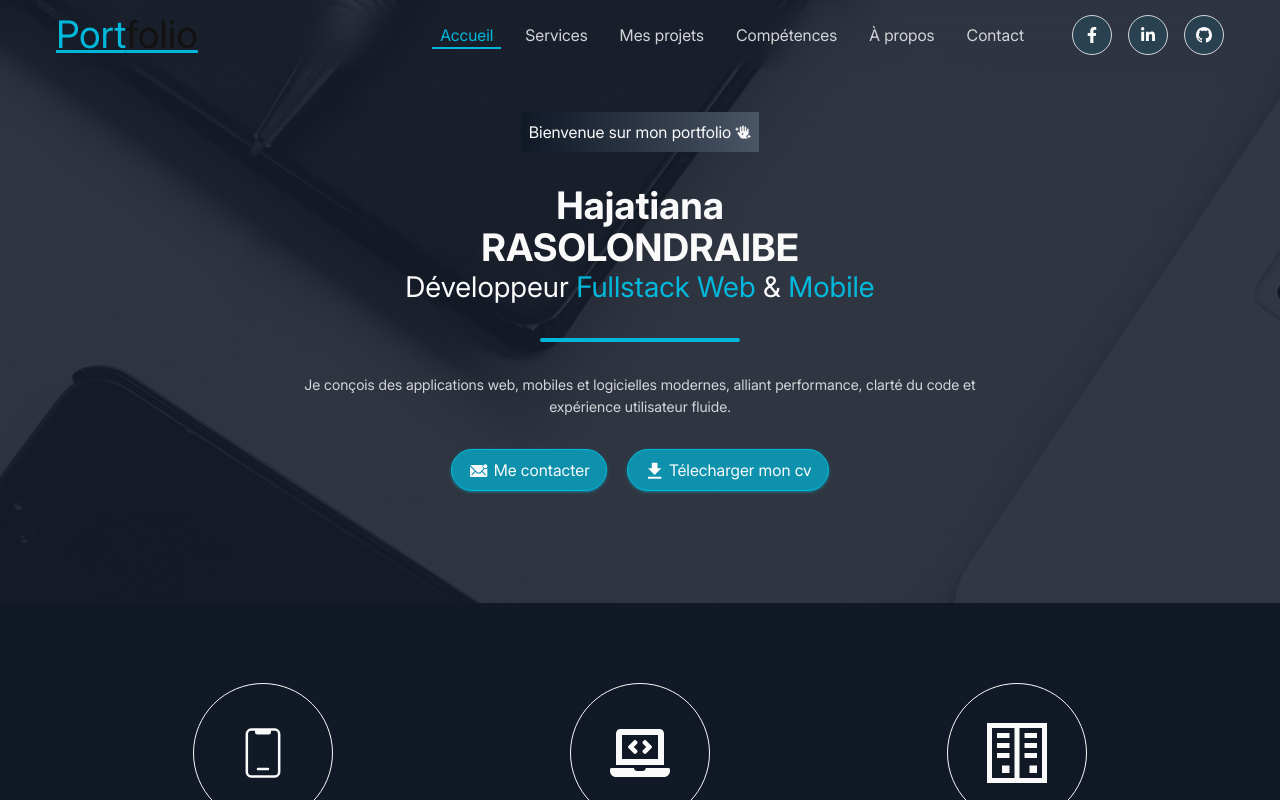
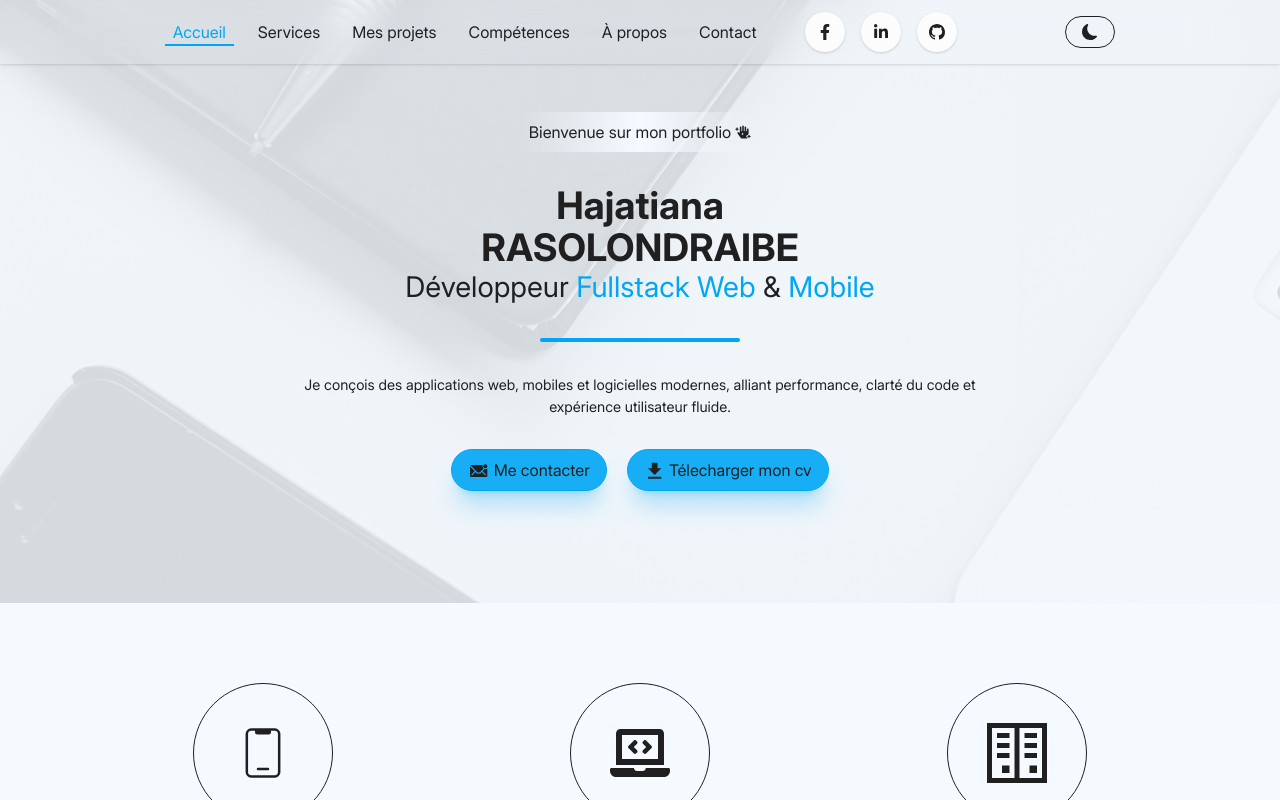
Before and after one commit to Hajatiana-0407/Portfolio-hajatiana, a React (Vite) app: page / in a window 1280 px wide. Built offline with nearby package versions, Linux system fonts and the light colour scheme.

Commit message:
Creation two mode ( dark , light )

```diff
--- a/src/App.css
+++ b/src/App.css
@@ -6,12 +6,14 @@
     font-weight: 400;
     font-display: swap;
   }
+
   @font-face {
     font-family: 'inter';
     src: url('./assets/fonts/Inter_24pt-SemiBold.ttf') format('truetype');
     font-weight: 600;
     font-display: swap;
   }
+
   @font-face {
     font-family: 'inter';
     src: url('./assets/fonts/Inter_28pt-Bold.ttf') format('truetype');
@@ -21,7 +23,7 @@
 
 
   * {
-  scroll-behavior: smooth ;
+    scroll-behavior: smooth;
   }
 
   #root {
@@ -33,12 +35,21 @@
 
 
   @theme {
-  /*  */
-  --color-background: #111927 ;
-  --color-primary : var(--color-zinc-50)   ;
-  --color-secondary :  var(--color-zinc-300 ) ;
-  --color-theme : var(--color-cyan-500 ) ;
-  /*  */
+    /* LIGHT MODE  */
+    --color-background-primary: #FCFCFC;
+    --color-background: #F4FAFF;
+    --color-primary: #202020;
+    --color-secondary: #616161;
+    --color-theme: var(--color-sky-500);
+    --color-card: #F0F0F0;
+    --color-ring: #D9D9D9;
+    /* LIGHT MODE  */
+
+    /* DARK MODE  */
+
+    /* DARK MODE  */
+
+
     --font-size-sm: 0.750rem;
     --font-size-base: 0.9rem;
     --font-size-xl: 1.333rem;
@@ -56,6 +67,17 @@
     --border-animation: border-expand 0.3s ease-out forwards;
   }
 
+  @layer base {
+    [data-theme='dark'] {
+      --color-background-primary: #111111;
+      --color-background: #191919;
+      --color-primary: var(--color-zinc-50);
+      --color-secondary: var(--color-zinc-300);
+      --color-theme: var(--color-cyan-500);
+      --color-card: #222222;
+      --color-ring: #3A3A3A;
+    }
+  }
 
 
 
@@ -70,7 +92,7 @@
 
   * {
     scrollbar-width: thin;
-  scrollbar-color: white var(--color-background) ;
+    scrollbar-color: white var(--color-background);
   }
 
 
@@ -130,6 +152,7 @@
     .font-medium {
       font-weight: var(--font-weight-medium);
     }
+
     .font-normal {
       font-weight: var(--font-weight-normal);
     }
@@ -139,11 +162,11 @@
     }
 
 
-  .accueil-bg{
+    .accueil-bg {
       background-image: url('./assets/images/accueil-bg.png');
-    background-repeat: no-repeat ;
-    background-position: center ;
-    background-size: cover ;
+      background-repeat: no-repeat;
+      background-position: center;
+      background-size: cover;
     }
 
 
@@ -156,6 +179,10 @@
       background-color: currentColor;
       animation: var(--border-animation);
     }
+
+    * {
+      box-sizing: border-box;
+    }
   }
 
 
@@ -164,30 +191,31 @@
       @apply max-w-[1200px] mx-auto px-4
     }
 
-  .link-underline::after{
-    content:' ';
+    .link-underline::after {
+      content: ' ';
       @apply absolute left-0 bottom-0 w-0 h-[2px] bg-theme transition-all duration-500;
     }
-  .link-underline-active::after{
+
+    .link-underline-active::after {
       @apply w-full;
     }
 
 
-  .card{
-    @apply min-h-40 bg-secondary/5 rounded-lg text-white border-1 border-secondary/10 overflow-hidden
+    .card {
+      @apply min-h-40 bg-card rounded-lg text-white border-1 border-ring overflow-hidden
     }
 
-  .bg-profil{
+    .bg-profil {
       background-image: url('./assets/images/profile.jpg');
-    background-position: center ;
-    background-size: cover ;
-    background-repeat: no-repeat ;
+      background-position: center;
+      background-size: cover;
+      background-repeat: no-repeat;
     }
 
-  .bg-about{
+    .bg-about {
       background-image: url('./assets/images/About.png');
-    background-position: center ;
-    background-size: cover ;
-    background-repeat: no-repeat ;
+      background-position: center;
+      background-size: cover;
+      background-repeat: no-repeat;
     }
   }
--- a/src/App.jsx
+++ b/src/App.jsx
@@ -13,7 +13,7 @@ import { FaArrowUp } from 'react-icons/fa'
 import Footer from './Components/Footer'
 
 function App() {
-  const { activeOnglet, setActiveOnglet } = useAppContext();
+  const { activeOnglet, setActiveOnglet , isDark   } = useAppContext();
   useEffect(() => {
     const observer = new IntersectionObserver(
       (entries) => {
@@ -39,9 +39,11 @@ function App() {
 
 
 
+
+
   return (
     <>
-      <div className='accueil-bg bg-fixed min-h-screen'>
+      <div data-theme={ isDark === true  ? 'dark' : '' } className='accueil-bg bg-fixed min-h-screen'>
         <div className='font-body'>
           <NavBar />
           <Home />
--- /dev/null
+++ b/src/Components/BntLink.jsx
@@ -0,0 +1,14 @@
+import React from 'react'
+
+const BntLink = ({ href = '', icon , size='md' }) => {
+    return (
+        <a href={href}
+            target='_blank'
+            className={`${size === 'xl' ? 'w-12 h-12' : 'w-10 h-10'} shadow shadow-secondary/20 flex justify-center items-center rounded-full bg-background-primary text-primary hover:scale-125 hover:bg-theme/80 hover:shadow-xl hover:shadow-theme/15 hover:text-background-primary transition-all`}
+        >
+            {icon}
+        </ a>
+    )
+}
+
+export default BntLink
--- a/src/Components/Button.jsx
+++ b/src/Components/Button.jsx
@@ -10,7 +10,7 @@ const Button = ({ label = '', icon, type = 'link', href = '#', iscolored = false
             {isLink && <a
                 href={href}
                 download={download}
-                className={`${iscolored ? 'bg-theme/70 border border-theme hover:bg-theme/80 active:ring-offset-2 active:ring-theme' : 'bg-theme/10 border border-primary shadow-md text-primary'}  w-[max-content] rounded-full flex items-center justify-center gap-1 py-2 px-4 text-md  cursor-pointer shadow shadow-theme/50  hover:scale-105 transition-all duration-200 active:scale-90`}>
+                className={`  w-[max-content] rounded-full flex items-center justify-center gap-1 py-2 px-4 text-md  cursor-pointer shadow-xl shadow-theme/25  hover:scale-105 transition-all duration-200 active:scale-90 ${iscolored ? 'bg-theme/90 border border-theme hover:bg-theme/70 active:ring-offset-2 active:ring-theme' : 'bg-background-primary  shadow shadow-secondary text-primary'}`}>
                 <span className='text-xl'>
                     {icon}
                 </span>
@@ -19,7 +19,7 @@ const Button = ({ label = '', icon, type = 'link', href = '#', iscolored = false
             {!isLink &&
                 <button
                     type={type}
-                    className={`${iscolored ? 'bg-theme/70 border border-theme hover:bg-theme/80 active:ring-offset-2 active:ring-theme' : 'bg-theme/10 border border-primary shadow-md text-primary'}  w-[max-content] rounded-full flex items-center justify-center gap-1 py-2 px-4 text-md  cursor-pointer shadow shadow-theme/50  hover:scale-105 transition-all duration-200 active:scale-90`}>
+                    className={`${iscolored ? 'bg-theme/70 border border-theme hover:bg-theme/80 active:ring-offset-2 active:ring-theme' : 'bg-secondary/10 border border-primary shadow-md text-primary'}  w-[max-content] rounded-full flex items-center justify-center gap-1 py-2 px-4 text-md  cursor-pointer shadow shadow-theme/50  hover:scale-105 transition-all duration-200 active:scale-90`}>
                     {icon}
                     {label !== '' && <span>{label} </span>}
                 </button>
--- a/src/Components/Links.jsx
+++ b/src/Components/Links.jsx
@@ -1,19 +1,14 @@
 import React from 'react'
 import { FaFacebookF, FaLinkedinIn } from 'react-icons/fa'
 import { BsGithub } from 'react-icons/bs'
+import BntLink from './BntLink'
 const Links = ({ size = 'md' }) => {
 
     return (
         <>
-            <a href="https://www.facebook.com/nathiyh.jah"
-                target='_blank'
-                className={`text-primary flex justify-center items-center bg-theme/10 active:scale-90  shadow-theme ${size === 'xl' ? 'w-12 h-12' : 'w-10 h-10'}  rounded-full border-1 border-secondary relative hover:scale-125 hover:text-background hover:bg-primary hover:shadow-md  transition ease-in hover:border-0`}><FaFacebookF /></a>
-            <a href="https://www.linkedin.com/in/hajatiana-rasolondraibe"
-                target='_blank'
-                className={`text-primary flex justify-center items-center bg-theme/10 active:scale-90  shadow-theme ${size === 'xl' ? 'w-12 h-12' : 'w-10 h-10'}  rounded-full border-1 border-secondary relative hover:scale-125 hover:text-background hover:bg-primary hover:shadow-md  transition ease-in hover:border-0`}><FaLinkedinIn /></a>
-            <a href="https://github.com/Hajatiana-0407"
-                target='_blank'
-                className={`text-primary flex justify-center items-center bg-theme/10 active:scale-90  shadow-theme ${size === 'xl' ? 'w-12 h-12' : 'w-10 h-10'}  rounded-full border-1 border-secondary relative hover:scale-125 hover:text-background hover:bg-primary hover:shadow-md  transition ease-in hover:border-0`}><BsGithub /></a>
+            <BntLink size={size} href='https://www.facebook.com/nathiyh.jah' icon={<FaFacebookF />} />
+            <BntLink size={size} href='https://www.linkedin.com/in/hajatiana-rasolondraibe' icon={<FaLinkedinIn />} />
+            <BntLink size={size} href='https://github.com/Hajatiana-0407' icon={<BsGithub />} />
         </>
     )
 }
--- /dev/null
+++ b/src/Components/Mode.jsx
@@ -0,0 +1,18 @@
+import React from 'react'
+import { BiSun } from 'react-icons/bi'
+import { BsMoonFill } from 'react-icons/bs'
+import { useAppContext } from '../context/AppContext'
+
+const Mode = ({ onToggle }) => {
+    const { isDark  , toggleMode } = useAppContext() ;
+    return (
+        <div className=' text-primary w-[max-content] flex items-center justify-center'>
+            <div onClick={() => { toggleMode() }} className='h-8 group px-4 border flex items-center text-center  cursor-pointer rounded-full hover:text-background-primary hover:bg-theme hover:border-transparent hover:shadow-xl hover:shadow-theme/15   transition-all'>
+                { isDark && <BiSun className='group-hover:rotate-45 transition-all duration-500' /> }
+                { !isDark && <BsMoonFill className='group-hover:rotate-45 transition-all duration-500' />  }
+            </div>
+        </div>
+    )
+}
+
+export default Mode
--- a/src/Components/NavBar.jsx
+++ b/src/Components/NavBar.jsx
@@ -5,6 +5,10 @@ import { useAppContext } from '../context/AppContext'
 import { CgMenuRightAlt } from 'react-icons/cg'
 import Links from './Links'
 import Button from './Button'
+import { BsMoonFill, BsSun } from 'react-icons/bs'
+import { BiSun } from 'react-icons/bi'
+import Mode from './Mode'
+
 
 const NavBar = () => {
     const [isScrolled, setIsScrolled] = useState(false);
@@ -18,7 +22,6 @@ const NavBar = () => {
             } else {
                 setIsScrolled(false)
             }
-
 
         };
         window.addEventListener('scroll', handleScrolle);
@@ -57,51 +60,58 @@ const NavBar = () => {
 
     return (
         <>
-            <div className={`fixed left-0 z-40 right-0 `}>
-                <div className='__container'>
-                    <div className='flex  py-3 items-center backdrop-blur-md bg-backgroud-transparent font-normal font-heading'>
-                        <a href={'#accueil'}>
-                            <h1 className='text-3xl'><span className={`text-theme underline dark:decoration-primary `}>Port</span><span className={`underline  decoration-theme ${isScrolled ? '' : 'text-[#121212]'} dark:text-primary `}>folio</span> </h1>
-                        </a>
+            <div className={`fixed left-0 top-0 z-40 right-0 shadow`}>
+                <div className={`__container flex `}>
+                    <div className={`w-full flex  py-3 items-center ${isMobile ? 'justify-end gap-5' : 'justify-evenly'} backdrop-blur-lg bg-backgroud-transparent font-heading`}>
+                        {isMobile && <Mode  />}
                         {!isMobile ?
-                            <NavDescTop isScrolled={isScrolled} />
+                            <NavDescTop />
                             :
-                            <NavMobile isScrolled={isScrolled} />
+                            <NavMobile />
                         }
+                        {!isMobile && <Mode />}
                     </div>
                 </div>
             </div>
             {activeOnglet !== 'accueil' &&
                 <div className='fixed z-20 bottom-20 right-4 xl:right-[calc((100%-1200px)/2+16px)]  w-[max-content]'>
-                    <Button href='#accueil' icon={<FaArrowUp />} />
+                    <Button href='#accueil' iscolored icon={<FaArrowUp />} />
                 </div>
             }
 
         </>
-
-
-
-
     )
 }
 
 
-const NavDescTop = ({ isScrolled }) => {
+const NavDescTop = ({ }) => {
     return (
-        <nav className='ms-auto flex'>
-            <NavBarLink className='flex items-center gap-4 text-secondary' />
+        <nav className='flex'>
+            <NavBarLink className='flex items-center gap-4 text-primary' />
             <div className='ml-10 flex items-center gap-4'>
                 <Links />
             </div>
         </nav>
     )
 }
-const NavMobile = ({ isScrolled }) => {
+const NavMobile = ({ }) => {
 
     const [showMenu, setShowMenu] = useState(false);
-    const toggleMenu = () => {
+    const toggleMenu = (e) => {
+        e.stopPropagation();
         setShowMenu(v => !v);
     }
+
+    useEffect(() => {
+        const handleBodyClick = (e) => {
+            setShowMenu(false);
+        }
+
+        document.body.addEventListener('click', handleBodyClick);
+        return () => {
+            document.body.removeEventListener('click', handleBodyClick);
+        }
+    }, [])
 
     const variantMenu = {
         'hidden': { x: 0 },
@@ -110,7 +120,7 @@ const NavMobile = ({ isScrolled }) => {
         }
     }
     return (
-        <nav className='ms-auto'>
+        <nav className=''>
             <button type='button' onClick={toggleMenu} className='flex text-primary items-center cursor-pointer'>
                 <CgMenuRightAlt size={30} />
             </button>
@@ -119,11 +129,12 @@ const NavMobile = ({ isScrolled }) => {
                 className='bg-[#121212f1] z-50 absolute top-0 -right-65   h-screen shadow-lg shadow-theme/80 p-10'
                 initial={'hidden'}
                 animate={showMenu ? 'visible' : 'hidden'}
+                onClick={(e) => { e.stopPropagation(); }}
             >
-                <button className='absolute text-primary top-1 left-0.5 cursor-pointer' onClick={toggleMenu}>
+                <button className='absolute text-white  top-1 left-0.5 cursor-pointer' onClick={toggleMenu}>
                     <FaCaretRight size={25} />
                 </button>
-                <nav className='text-secondary'>
+                <nav className='text-white'>
                     <NavBarLink className='flex flex-col items-center justify-center gap-3' onClick={() => { setShowMenu(false) }} />
                 </nav>
                 <nav className='mt-10 flex items-center  gap-4'>
@@ -139,6 +150,8 @@ const NavMobile = ({ isScrolled }) => {
 const NavBarLink = ({ className = '', onClick = () => { } }) => {
     const { activeOnglet, setActiveOnglet } = useAppContext();
 
+
+
     return (
         <ul className={className}>
             {[
@@ -153,9 +166,9 @@ const NavBarLink = ({ className = '', onClick = () => { } }) => {
                     <a
                         href={`#${id}`}
                         onClick={() => { setActiveOnglet(id); onClick() }}
-                        className={`relative link-underline py-1 px-2 ${activeOnglet === id
+                        className={`relative  link-underline py-1 px-2 ${activeOnglet === id
                             ? 'text-theme link-underline-active'
-                            : 'hover:text-primary'
+                            : 'hover:text-secondary'
                             }`}
                     >
                         {label}
--- a/src/context/AppContext.jsx
+++ b/src/context/AppContext.jsx
@@ -1,18 +1,35 @@
 import { createContext, useContext, useState } from "react";
 
-const AppContext = createContext() ;
+const AppContext = createContext();
 
-export const AppContextProvider = ({ children } ) => {
-    const [activeOnglet, setActiveOnglet] = useState('accueil') ;
+export const AppContextProvider = ({ children }) => {
+    const [activeOnglet, setActiveOnglet] = useState('accueil');
+    const saveTheme = localStorage.getItem('theme');
+    let isDarkSys = false;
+
+    if (saveTheme) {
+        isDarkSys = saveTheme === 'dark';
+    } else {
+        isDarkSys = window.matchMedia('(prefers-color-scheme: dark)').matches;
+    }
+
+    const [isDark, setIsDark] = useState(isDarkSys);
+    const toggleMode = () => {
+        const newTheme = isDark ? 'light' : 'dark';
+        localStorage.setItem('theme', newTheme);
+        setIsDark((prev) => !prev);
+    };
+
     return (
         <AppContext.Provider value={{
-            activeOnglet ,
-            setActiveOnglet
+            activeOnglet,
+            setActiveOnglet,
+            isDark, toggleMode
         }}>
-            { children }
+            {children}
         </AppContext.Provider>
     )
 }
 
 
-export const useAppContext = () => useContext(AppContext) ;
+export const useAppContext = () => useContext(AppContext);
--- a/src/pages/Home.jsx
+++ b/src/pages/Home.jsx
@@ -9,7 +9,7 @@ const Home = () => {
       <div className='bg-background/85  py-28'>
         <div className='__container h-full'>
           <div className='w-full  flex flex-col items-center   gap-8'>
-            <div className='bg-linear-to-r  from-background  to-gray-600 w-[max-content] p-2 '>
+            <div className=' text-primary bg-linear-to-r  from-transparent via-background  to-transparent w-[max-content] p-2 '>
               <h3 className='flex items-center gap-1'>
                 <span>Bienvenue sur mon portfolio</span>
                 <FaHandSparkles  />
@@ -25,7 +25,7 @@ const Home = () => {
               </div>
             </div>
             <div className='w-50 rounded-full h-1 bg-theme'></div>
-            <div className='text-secondary text-base   w-full md:w-5/6 lg:w-3/5 text-center'>
+            <div className='text-primary text-base   w-full md:w-5/6 lg:w-3/5 text-center'>
               <p>Je conçois des applications web, mobiles et logicielles modernes, alliant performance, clarté du code et expérience utilisateur fluide.</p>
             </div>
             <div className='flex justify-center gap-5'>
--- a/src/pages/Project.jsx
+++ b/src/pages/Project.jsx
@@ -57,7 +57,7 @@ const Project = () => {
                                     </div>
                                 </div>
                                 <div className='text-left'>
-                                    <div className='text-2xl text-primary font-heading mb-3'>
+                                    <div className='text-2xl text-primary font-heading my-3'>
                                         <h3>{projet.title} </h3>
                                     </div>
                                     <div className='text-secondary   text-base mb-3'>
```
Also changed, not shown: src/pages/Contact.jsx (+3 -4 lines). Lines whose indentation alone changed are shown as unchanged.
